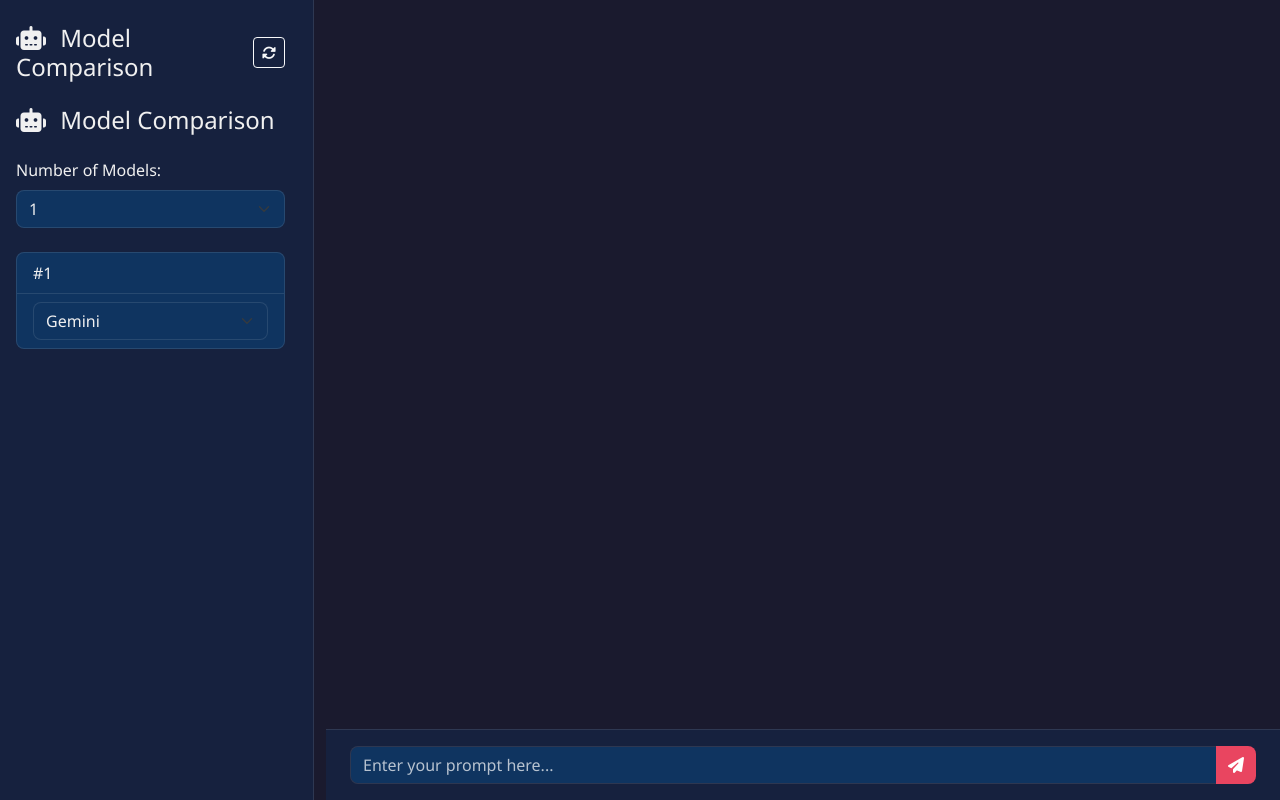
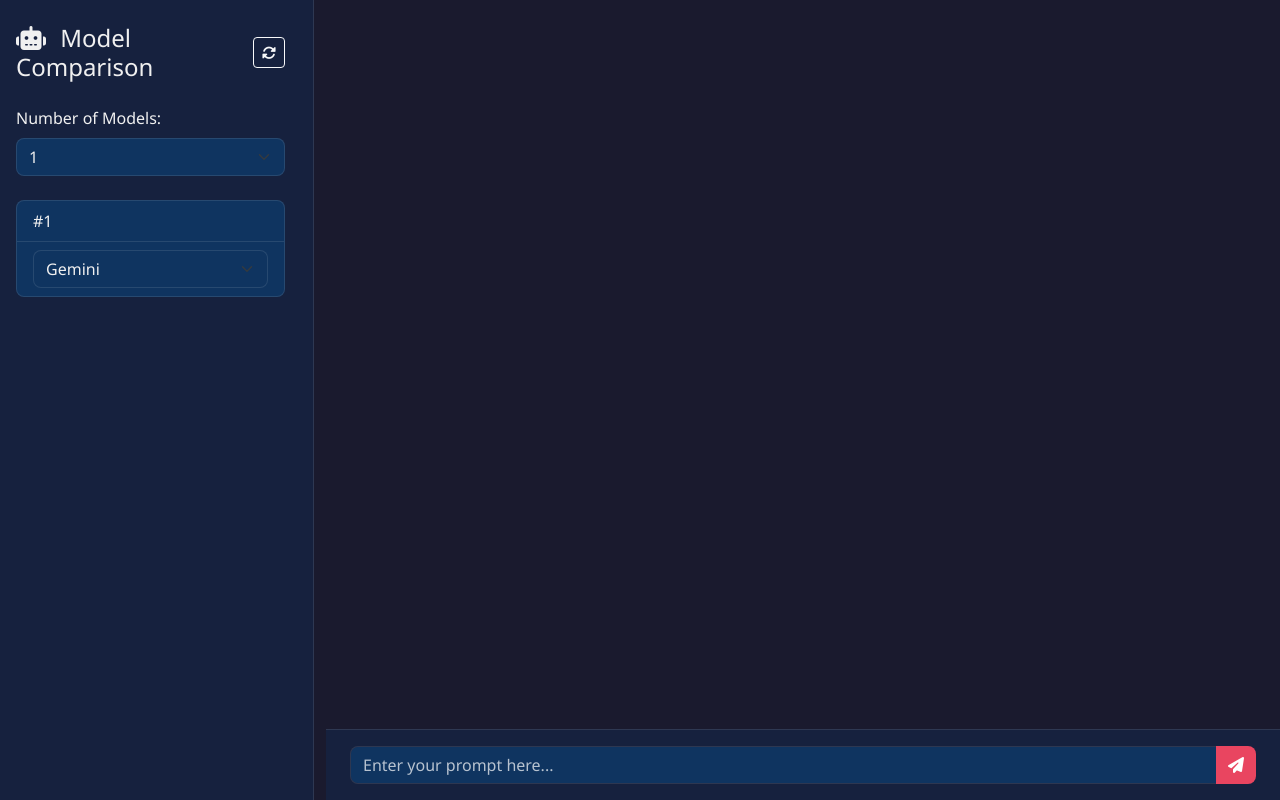
Before and after one commit to alisonands/AI_models, a Flask app: page / in a window 1280 px wide. Run offline with Flask 3, Linux system fonts and the light colour scheme; some libraries are stand-ins or nearby versions.

Commit message:
Update index.html

```diff
--- a/templates/index.html
+++ b/templates/index.html
@@ -21,7 +21,6 @@
                             <i class="fas fa-sync-alt"></i>
                         </button>
                     </div>
-                    <h4 class="mb-4"><i class="fas fa-robot me-2"></i> Model Comparison</h4>
                     <div class="mb-4">
                         <label for="modelCount" class="form-label mb-2">Number of Models:</label>
                         <select id="modelCount" class="form-select">
```
